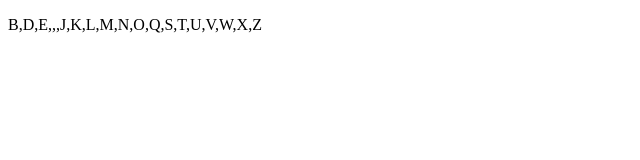
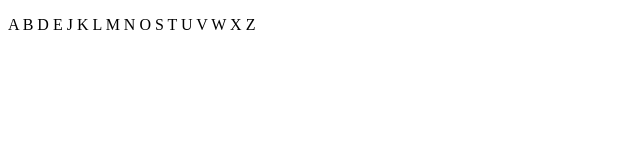
Before and after one commit to osomme/infprogoblig4, a plain HTML site: page oppgave9.html in a window 1280 px wide. Shown: the full height of the page, 0-640 px from the left. Drawn offline with Linux system fonts and the light colour scheme.

Commit message:
Forbedret oppgave 9

```diff
--- a/oppgave9.html
+++ b/oppgave9.html
@@ -1,5 +1,6 @@
 <!doctype html>
 <html>
+
 <head>
   <meta charset="utf-8">
   <title>Oppgave 9</title>
@@ -10,27 +11,18 @@
       "L", "M", "N", "O", "P", "Q", "R", "S", "T", "U", "V",
       "W", "X", "Y", "Z"];
 
-      var liste = ["F", "Y", "C", "G", "H", "I", "R", "A", "P"];
+    var liste = ["F", "Y", "C", "G", "H", "I", "R", "Q", "P"];
 
     function oppstart() {
       for (var i = 0; i < alfabet.length; i++) {
         for (var u = 0; u < liste.length; u++) {
           if (alfabet[i] == liste[u]) {
-              alfabet.splice(i,1,"");
+            alfabet.splice(i, 1, "");
             break;
           }
         }
       }
-
-        for (var b = 0; b < alfabet.length; b++) {
-          if (alfabet[b] == "") {
-            alfabet.splice(b,1);
-            console.log(alfabet);
-          }
-        }
-
-
-        document.getElementById("utskrift").innerHTML = alfabet;
+      document.getElementById("utskrift").innerHTML = alfabet.join(" ");
     }
   </script>
 </head>
```
Lines whose indentation alone changed are shown as unchanged.
